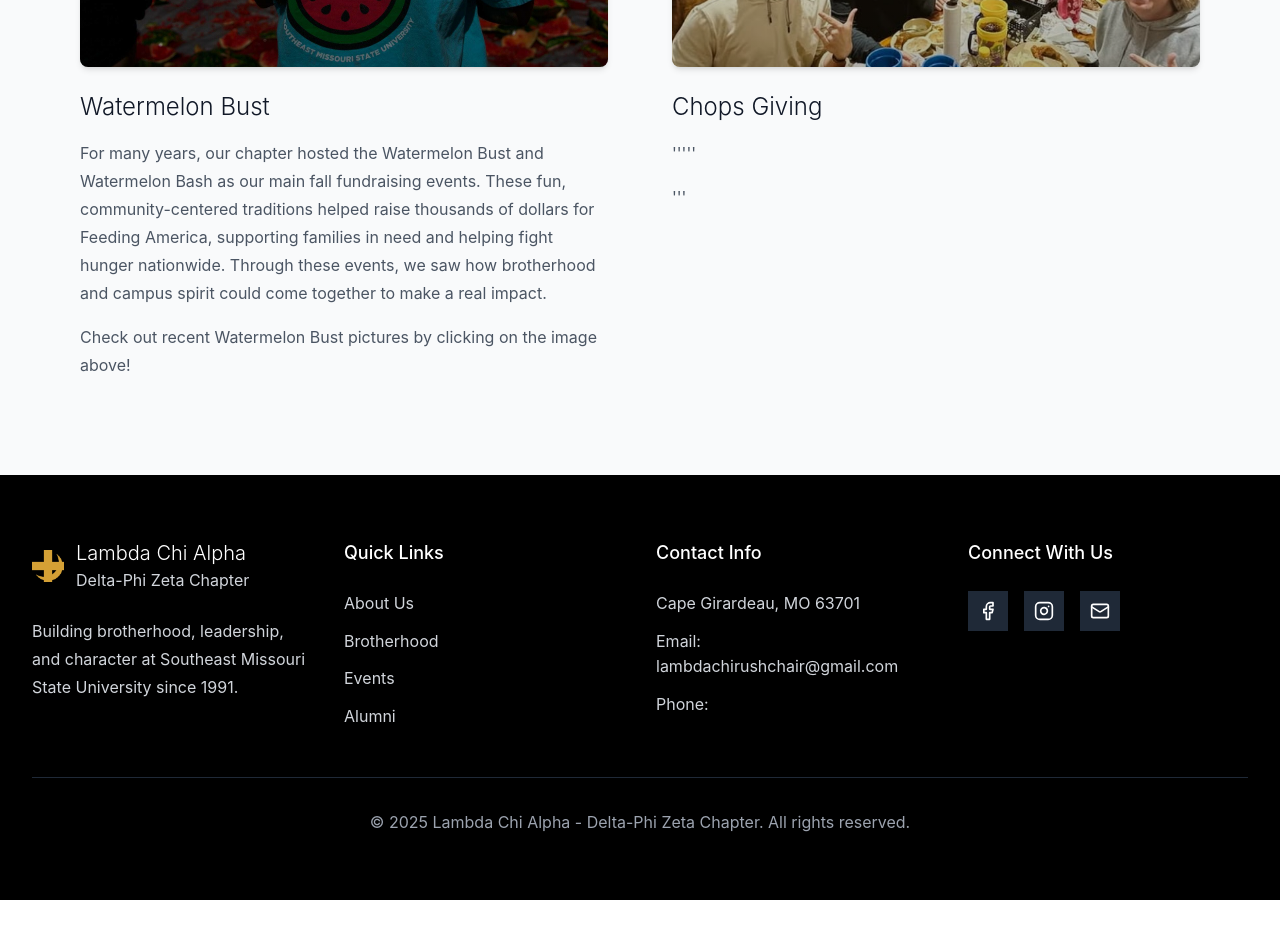
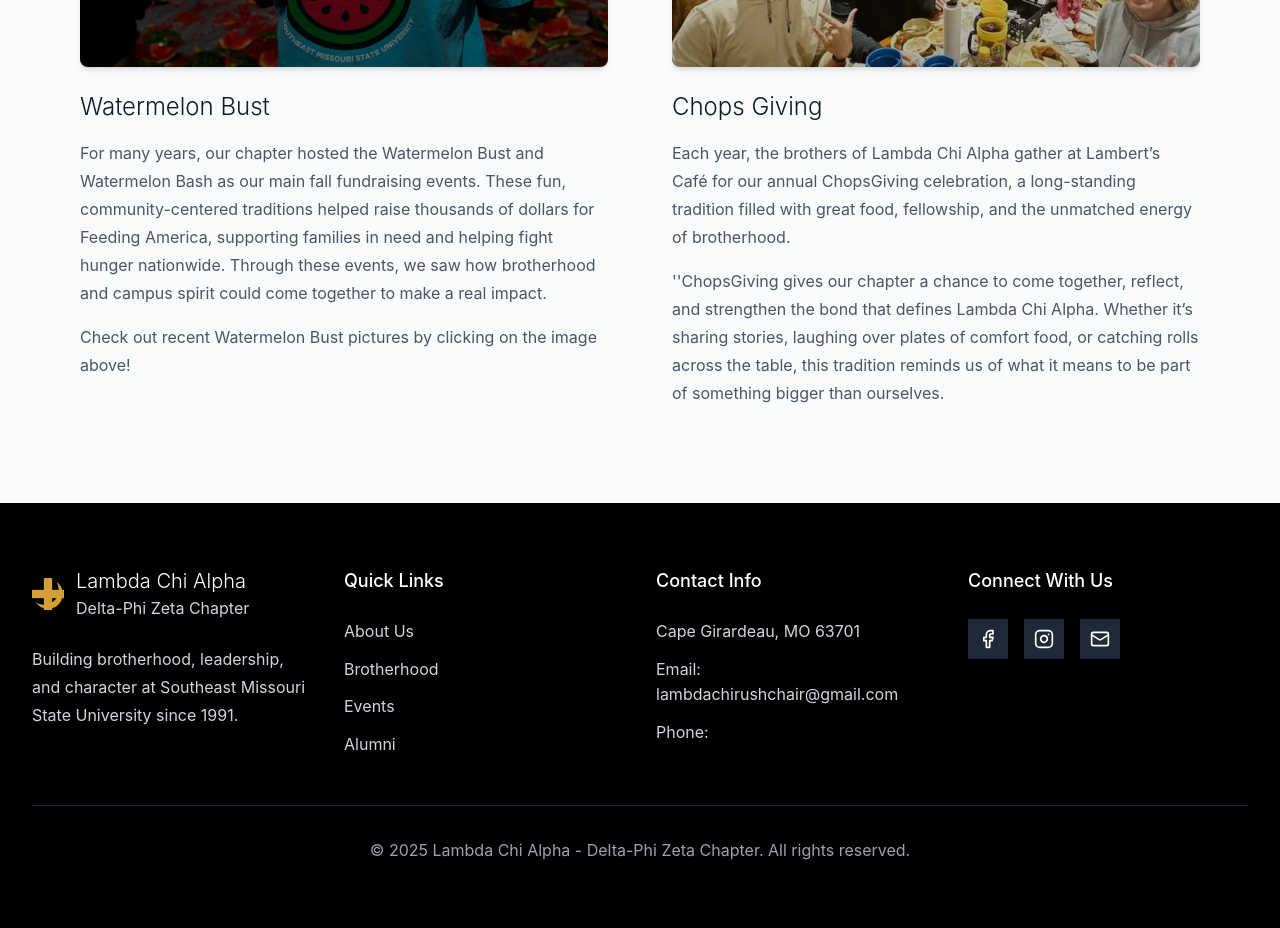
Before and after one commit to bCodes22/SemoLambaChi.com, a React (Vite) app: page /philanthropy in a window 1280 px wide. Shown: the part 2640-3568 px from the top of the page. Before the commit the page ends 3540 px from the top, so only its background shows below. Built offline with nearby package versions, Linux system fonts and the light colour scheme.

Commit message:
Update Philanthropy.tsx

```diff
--- a/src/pages/Philanthropy.tsx
+++ b/src/pages/Philanthropy.tsx
@@ -174,10 +174,12 @@
               </div>
               <h3 className="text-2xl font-light text-gray-900 mb-4">Chops Giving</h3>
               <p className="text-gray-600 leading-relaxed mb-4">
-                '''''
+              Each year, the brothers of Lambda Chi Alpha gather at Lambert’s Café for our annual ChopsGiving celebration,
+              a long-standing tradition filled with great food, fellowship, and the unmatched energy of brotherhood.
               </p>
               <p className="text-gray-600 leading-relaxed">
-                '''
+                ''ChopsGiving gives our chapter a chance to come together, reflect, and strengthen the bond that defines Lambda Chi Alpha. Whether it’s sharing stories,
+                laughing over plates of comfort food, or catching rolls across the table, this tradition reminds us of what it means to be part of something bigger than ourselves.
               </p>
             </div>
           </div>
```
